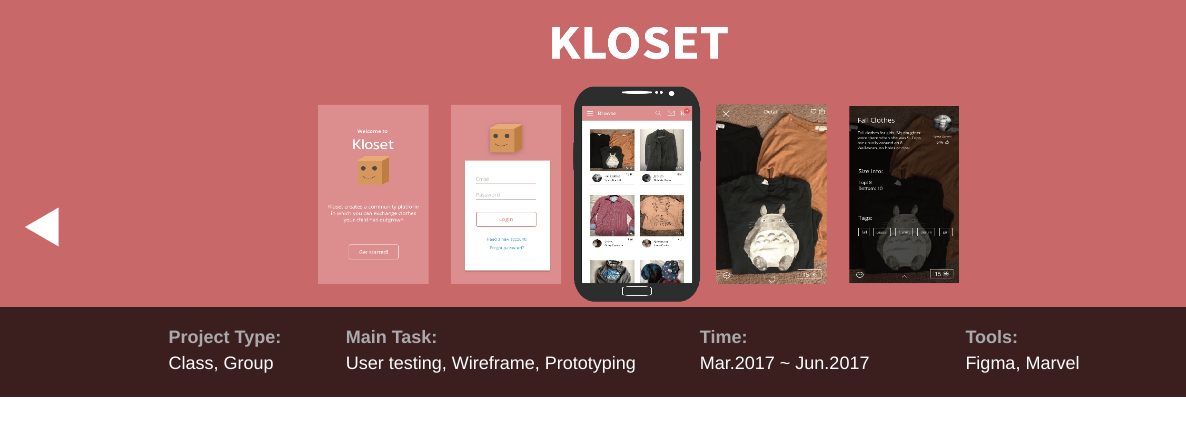
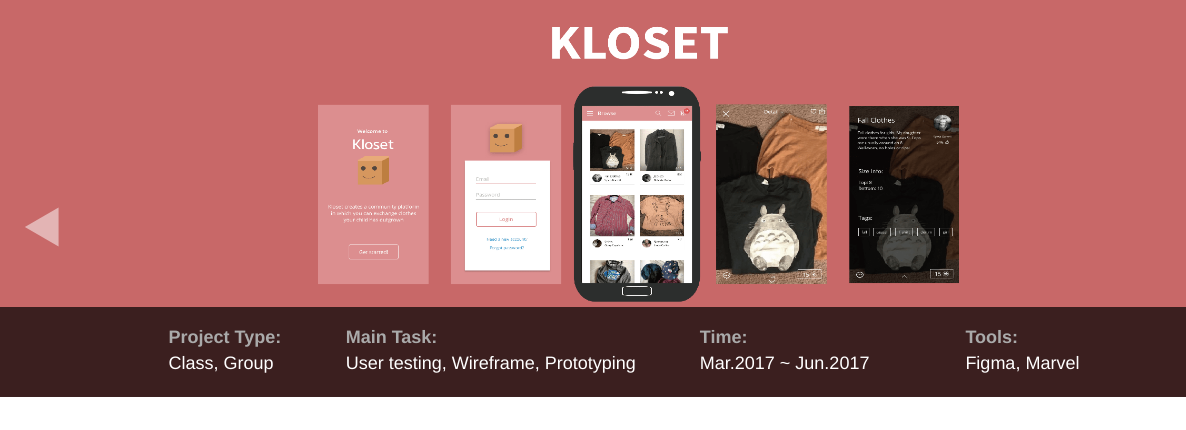
Before and after one commit to jjang8661/jjang8661.github.io, a plain HTML site: page index.html at #!/kloset in a window 1280 px wide. Shown: the part 93-523 px from the top of the page, 0-1186 px from the left. Drawn offline with nearby package versions, Linux system fonts and the light colour scheme; some packages are replaced by stand-ins of ours.

Commit message:
Fix left arrow

```diff
--- a/partials/kloset.html
+++ b/partials/kloset.html
@@ -2,7 +2,7 @@
 	<div class="partHead">
 		<img class="" src="images/kloset/cover(kloset).png"/>
 		<a class="floatingRight" ui-sref="MSR_sponsored"><img class="arrows" src="images/arrow_r.svg" alt="Right arrow" height="42" width="42"><span class="tooltiptext">Next</span></a>
-		<a class="floatingLeft" ui-sref="p3"><img class="arows" src="images/arrow_l.svg" alt="Left arrow" height="42" width="42"><span class="tooltiptext">Previous</span></a>
+		<a class="floatingLeft" ui-sref="p3"><img class="arrows" src="images/arrow_l.svg" alt="Left arrow" height="42" width="42"><span class="tooltiptext">Previous</span></a>
 	</div>
 
 	<section class="contents">
```
